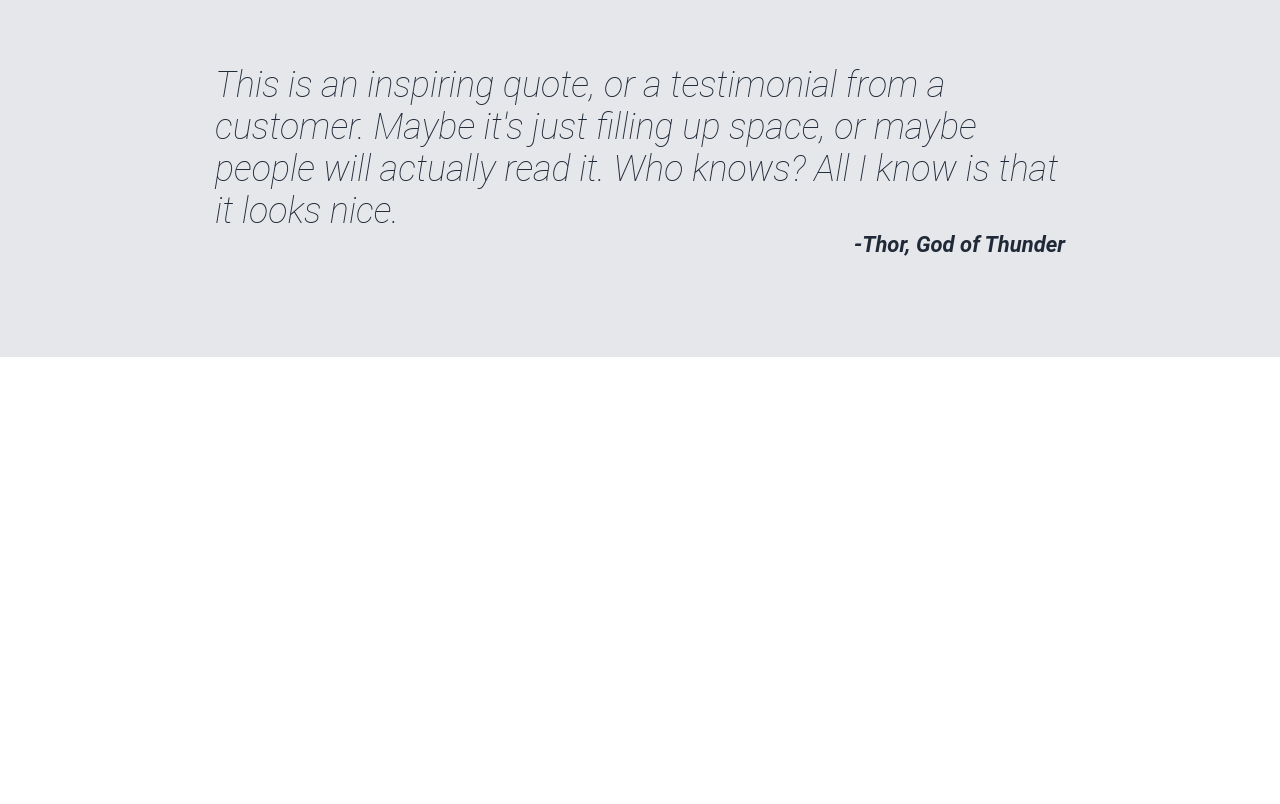
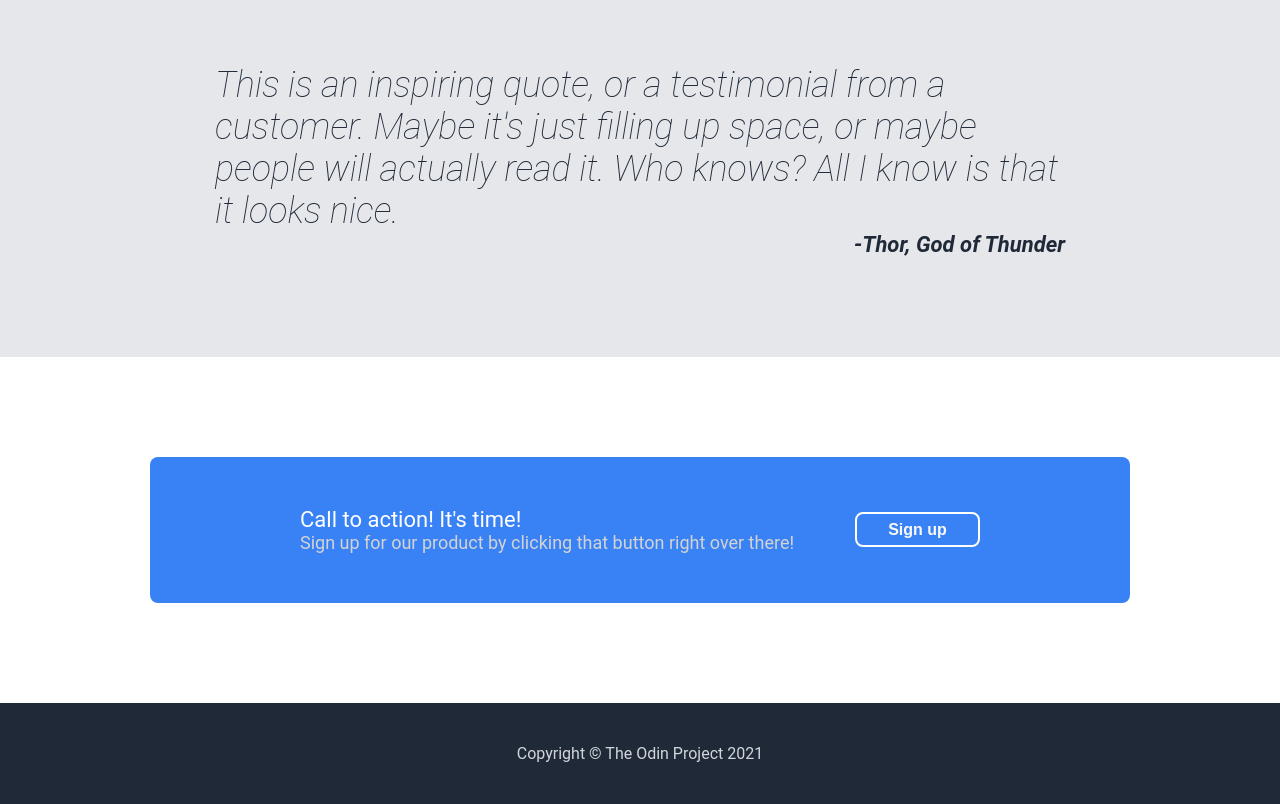
Before and after one commit to alwong34/odin-landing-page, a plain HTML site: page index.html in a window 1280 px wide. Shown: the part 959-1763 px from the top of the page. Before the commit the page ends 1316 px from the top, so only its background shows below. Drawn offline with Linux system fonts and the light colour scheme.

Commit message:
complete call to action and footer sections

```diff
--- a/index.html
+++ b/index.html
@@ -61,6 +61,18 @@
         </p>
         <p class="author">-Thor, God of Thunder</p>
     </div>
+    <!-- Call to action Section -->
+    <div class="cta">
+        <div>
+            <p class="top">Call to action! It's time!</p>
+            <p class="bottom">Sign up for our product by clicking that button right over there!</p>
+        </div>
+        <button>Sign up</button>
+    </div>
+    <!-- Footer Section -->
+    <div class="footer">
+        <p>Copyright &copy; The Odin Project 2021</p>
+    </div>
 </body>
 
 </html>
--- a/styles.css
+++ b/styles.css
@@ -131,3 +131,39 @@ h2 {
     font-weight: bold;
     text-align: right;
 }
+
+.cta {
+    display: flex;
+    margin: 100px 150px;
+    background-color: #3882F6;
+    border-radius: 8px;
+    padding: 50px 150px;
+    justify-content: space-between;
+}
+
+.cta p {
+    margin: 0px 0px;
+}
+
+.top {
+    font-size: 22px;
+    color: white;
+}
+
+.bottom {
+    font-size: 18px;
+    color: lightgray;
+}
+
+.cta button {
+    border-color: white;
+    border-style: solid;
+    border-width: 2px;
+}
+
+.footer {
+    background-color: #1F2937;
+    color: #d2d6db;
+    padding: 25px 25px;
+    text-align: center;
+}
```
